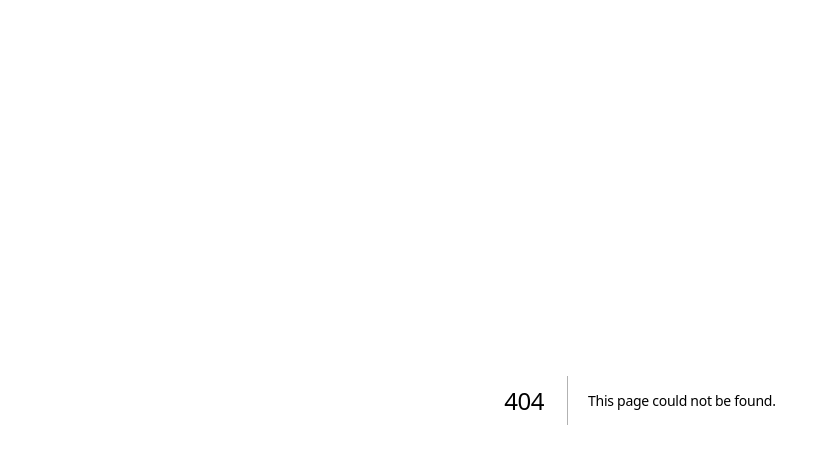
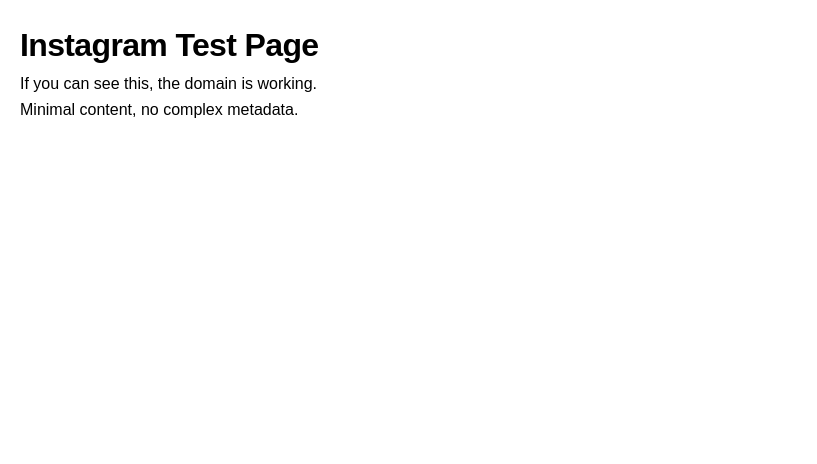
Before and after one commit to RY-0597/kyvex-next, a Next.js app: page /test-ig in a window 1280 px wide. Before the commit this address had no page. Shown: the top 464 px of the page, without its empty margins (0-817 px from the left). Built offline with nearby package versions, Linux system fonts and the light colour scheme.

Commit message:
Add /test-ig route for isolated Instagram WebView debugging

```diff
--- /dev/null
+++ b/app/test-ig/layout.tsx
@@ -0,0 +1,18 @@
+export const metadata = {
+    title: 'Test Page',
+    description: 'Simple test page',
+};
+
+export default function TestLayout({
+    children,
+}: {
+    children: React.ReactNode;
+}) {
+    return (
+        <html>
+            <body style={{ background: 'white', color: 'black' }}>
+                {children}
+            </body>
+        </html>
+    );
+}
--- /dev/null
+++ b/app/test-ig/page.tsx
@@ -0,0 +1,9 @@
+export default function TestPage() {
+    return (
+        <div style={{ padding: '20px', fontFamily: 'sans-serif' }}>
+            <h1>Instagram Test Page</h1>
+            <p>If you can see this, the domain is working.</p>
+            <p>Minimal content, no complex metadata.</p>
+        </div>
+    );
+}
```
